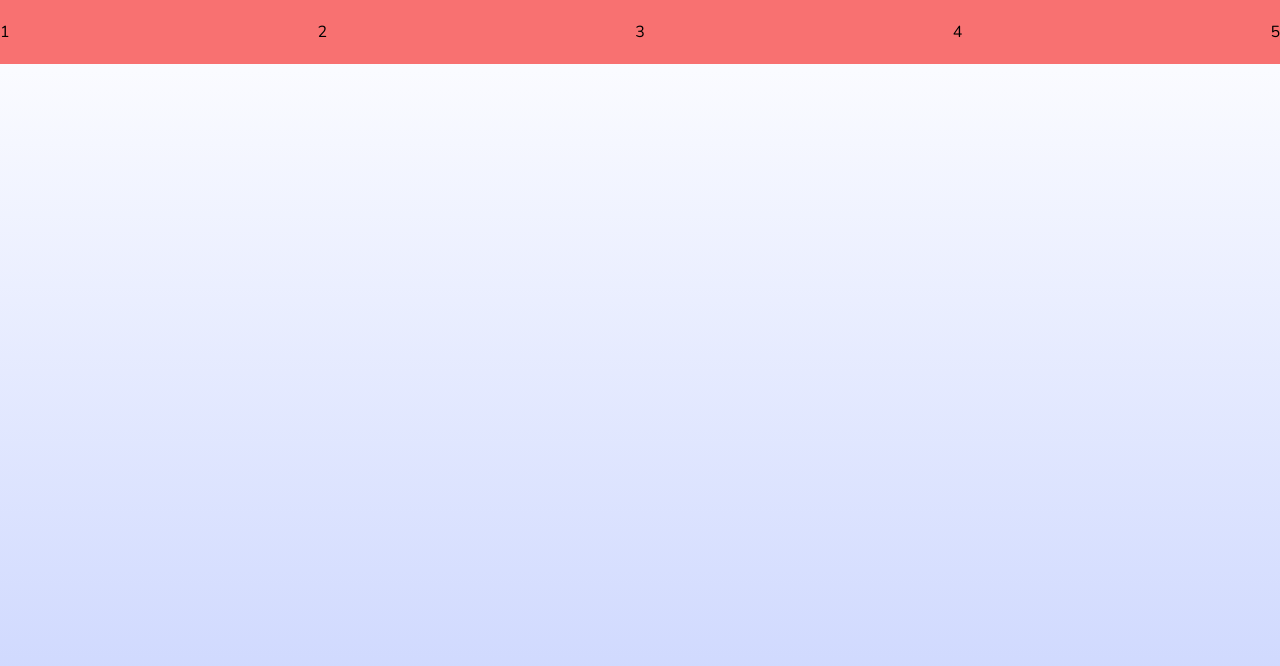
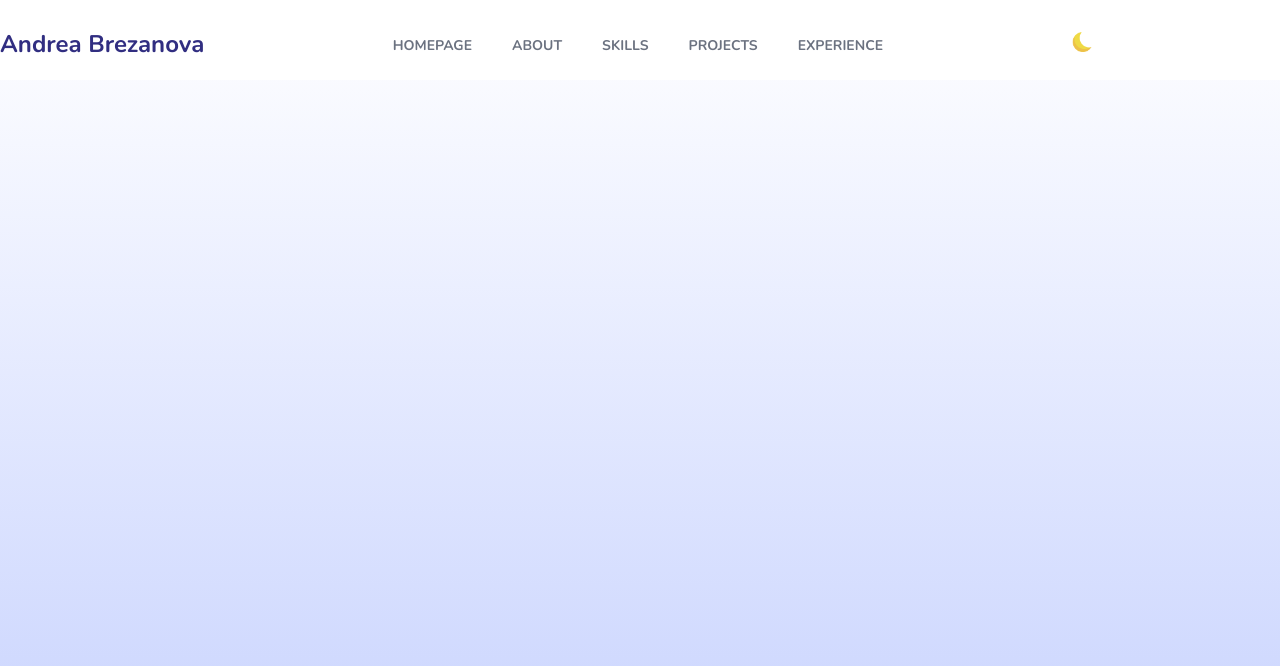
Before and after one commit to Andrea-Brezanova/Personal-Portfolio, a website: page index.html in a window 1280 px wide. Drawn offline with nearby package versions, Linux system fonts and the light colour scheme; files that its build step writes are made by us from their sources.

Commit message:
Added navbar items and hamburger menu.

```diff
--- /dev/null
+++ b/img/app.js
@@ -0,0 +1 @@
+console.log("it works")
--- a/index.html
+++ b/index.html
@@ -13,17 +13,61 @@
     <!-- Intro section -->
      <div class="sm:h-1/2 lg:h-screen bg-gradient-to-t from-indigo-200">
         <!-- Navbar -->
-        <nav class="w-full fixed top-0 bg-red-400">
+        <nav class="w-full fixed top-0 bg-white z-10 dark:bg-slate-900">
             <div class="container mx-auto py-5 flex justify-between">
-                <span>1</span>
-                <span>2</span>
-                <span>3</span>
-                <span>4</span>
-                <span>5</span>
+                <div class="flex items-center gap-3  mt-2">
+                    <span class="text-2xl font-bold text-indigo-900 dark:text-white"
+                      >Andrea Brezanova</span
+                    >
+                  </div>
+                <ul class="hidden md:flex space-x-10 text-gray-600 font-bold text-sm uppercase mt-4">
+                    <li class="hover: text-gray-500">
+                        <a href="">Homepage</a>
+                    </li>
+                    <li class="hover: text-gray-500">
+                        <a href="">About</a>
+                    </li>
+                    <li class="hover: text-gray-500">
+                        <a href="">Skills</a>
+                    </li>
+                    <li class="hover: text-gray-500">
+                        <a href="">Projects</a>
+                    </li>
+                    <li class="hover: text-gray-500">
+                        <a href="">Experience</a>
+                    </li>
+                </ul>
+                <img src="./img/moon.png" alt="Moon" class="hidden md:block w-5 h-5 cursor-pointer mt-3">
+                <div class="space-y-1 md:hidden cursor-pointer mt-4">
+                    <div class="w-6 h-0.5 bg-black"></div>
+                    <div class="w-6 h-0.5 bg-black"></div>
+                    <div class="w-6 h-0.5 bg-black"></div>
+                </div>
+                <div>
+                    <ul class="hidden bg-indigo-900 absolute left-0 top-0 w-full p-10 rounded-b-3xl space-y-10 text-white text-center">
+                        <li class="">
+                            <a href="">Homepage</a>
+                        </li>
+                        <li class="">
+                            <a href="">About</a>
+                        </li>
+                        <li class="">
+                            <a href="">Skills</a>
+                        </li>
+                        <li class="">
+                            <a href="">Projects</a>
+                        </li>
+                        <li class="">
+                            <a href="">Experience</a>
+                        </li>
+                    </ul>
+                </div>
+
             </div>
         </nav>
         <!-- Intro content -->
          <div></div>
      </div>
+     <script src="./app.js"></script>
 </body>
 </html>
```
Also changed, not shown: img/logo.png (added), img/moon.png (added), output.css, 1 other file.
